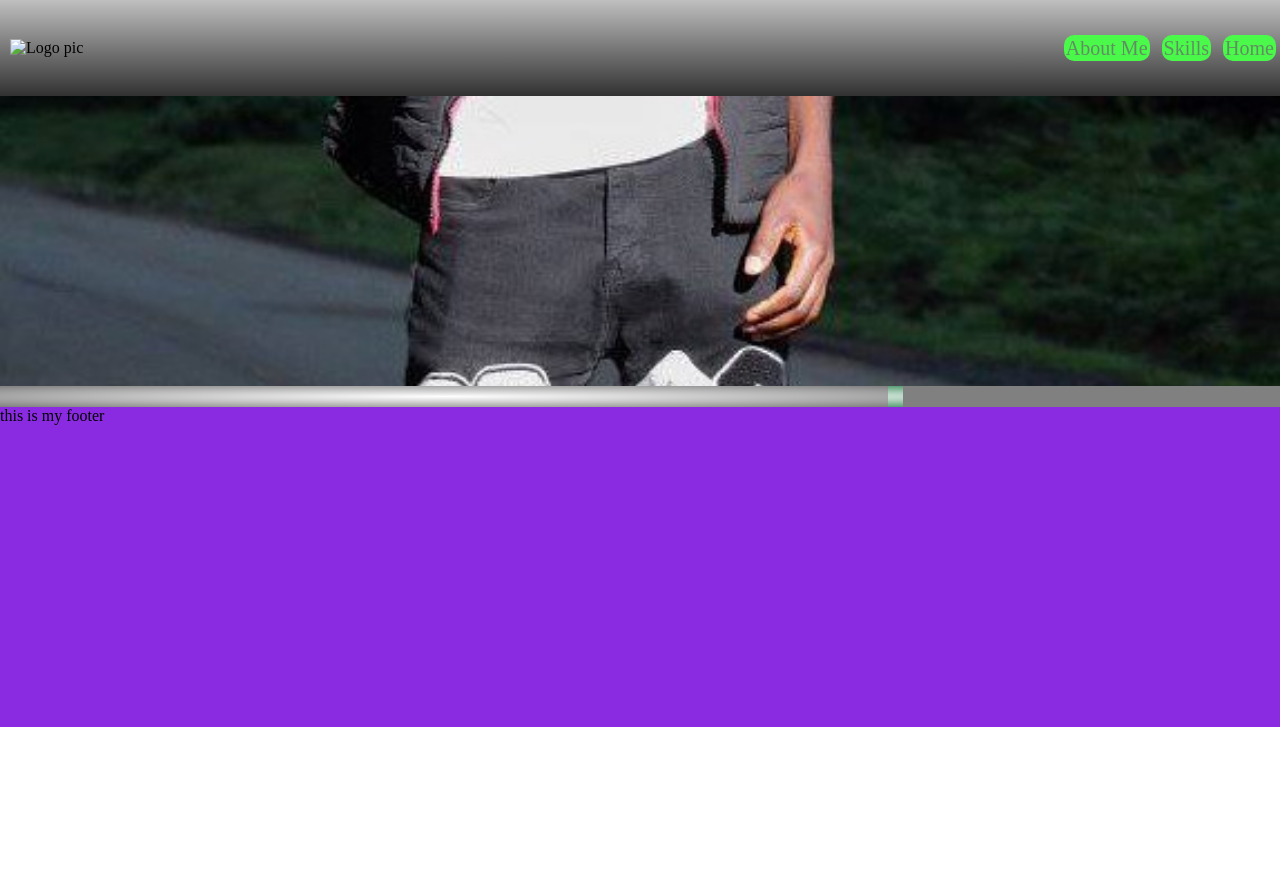
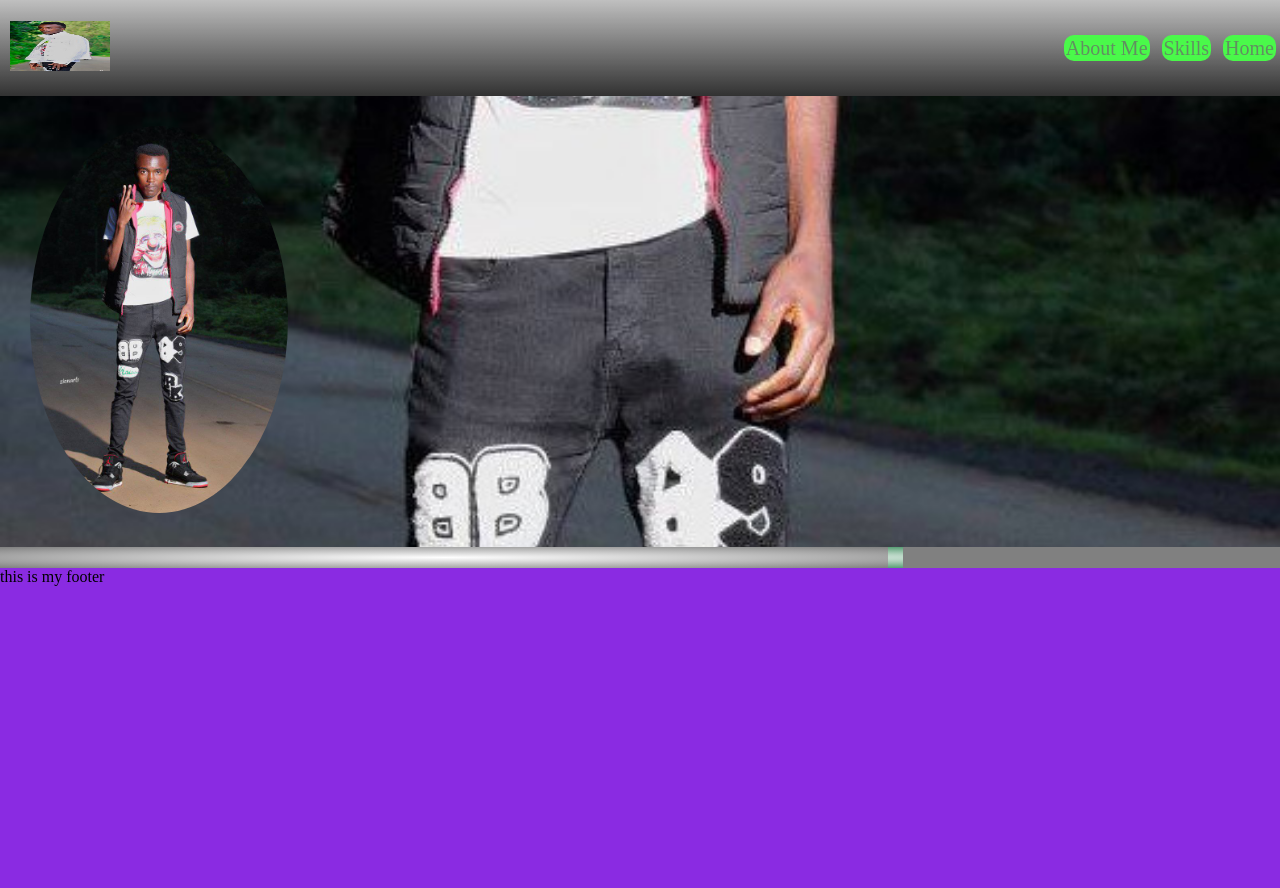
Before and after one commit to israel242/portfolio, a plain HTML site: page index.html in a window 1280 px wide. Before the commit the page ends 800 px from the top, so only its background shows below. Drawn offline with Linux system fonts and the light colour scheme; files whose address does not match are found by name.

Commit message:
Update index.html

```diff
--- a/index.html
+++ b/index.html
@@ -3,12 +3,12 @@
 <head>
     <meta charset="UTF-8">
     <meta name="viewport" content="width=device-width, initial-scale=1.0">
-    <title>RangerRover Sport</title>
+    <title>jacob</title>
     <link rel="stylesheet" href="style.css">
 </head>
 <body>
   <nav class="head">
-    <div class="logo"><img src="photos/1.jpg" width="100" height="50" alt="Logo pic"></div>
+    <div class="logo"><img src="1.jpg" width="100" height="50" alt="Logo pic"></div>
     <ul class="end">
       <li><a href="about.html">About Me</a></li>
       <li><a href="skills.html">Skills</a></li>
@@ -20,7 +20,7 @@
 
     <section class="Ranger">
        <figure class="profile-pic-figure">
-         <img src="photos/pic4.jpg" alt="profile" title="profile pic" height="200" width="200">
+         <img src="pic4.jpg" alt="profile" title="profile pic" height="200" width="200">
      </figure>
          <h1 class="h1">
              <span class="norap"></span>
@@ -54,4 +54,5 @@
 
 
 </body>
+
 </html>
```
